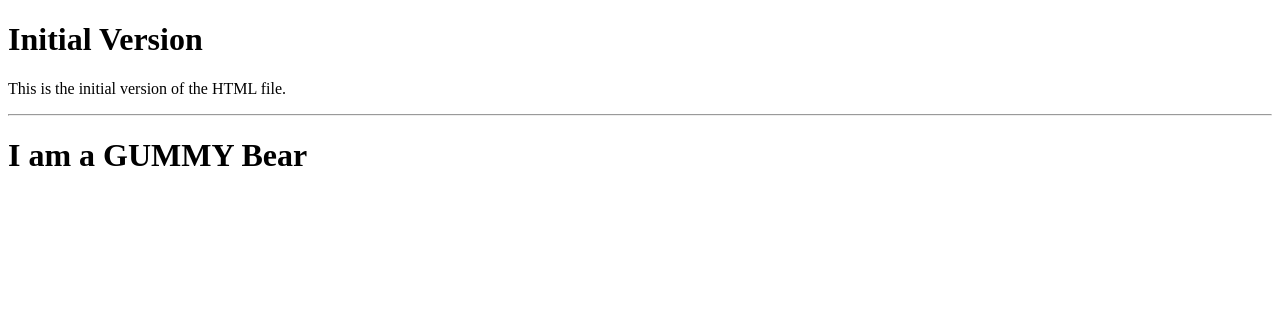
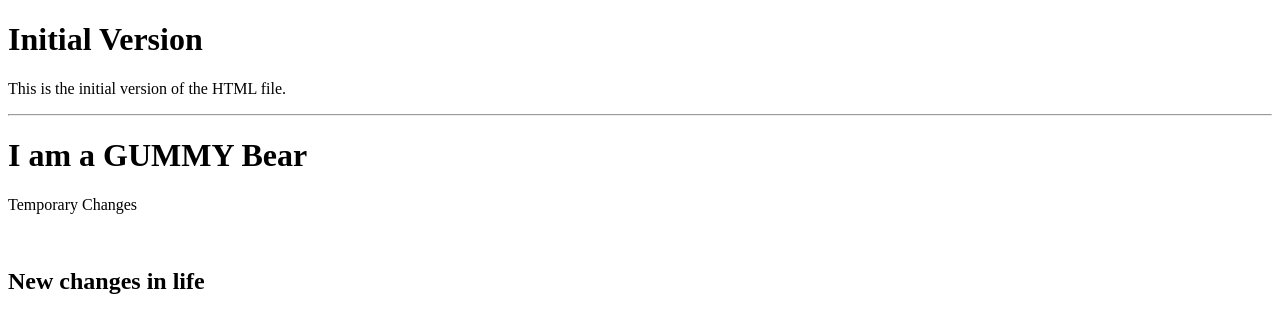
Before and after one commit to ToastNest/SE_HAND, a plain HTML site: page index.html in a window 1280 px wide. Drawn offline with Linux system fonts and the light colour scheme.

Commit message:
New Life

```diff
--- a/index.html
+++ b/index.html
@@ -8,5 +8,8 @@
     <p>This is the initial version of the HTML file.</p>
     <hr/>
     <h1> I am a GUMMY Bear </h1>
+    <p>Temporary Changes</p>
+    <br>
+    <h2>New changes in life</h2>
 </body>
 </html>
```
Also changed, not shown: 1 other file.
